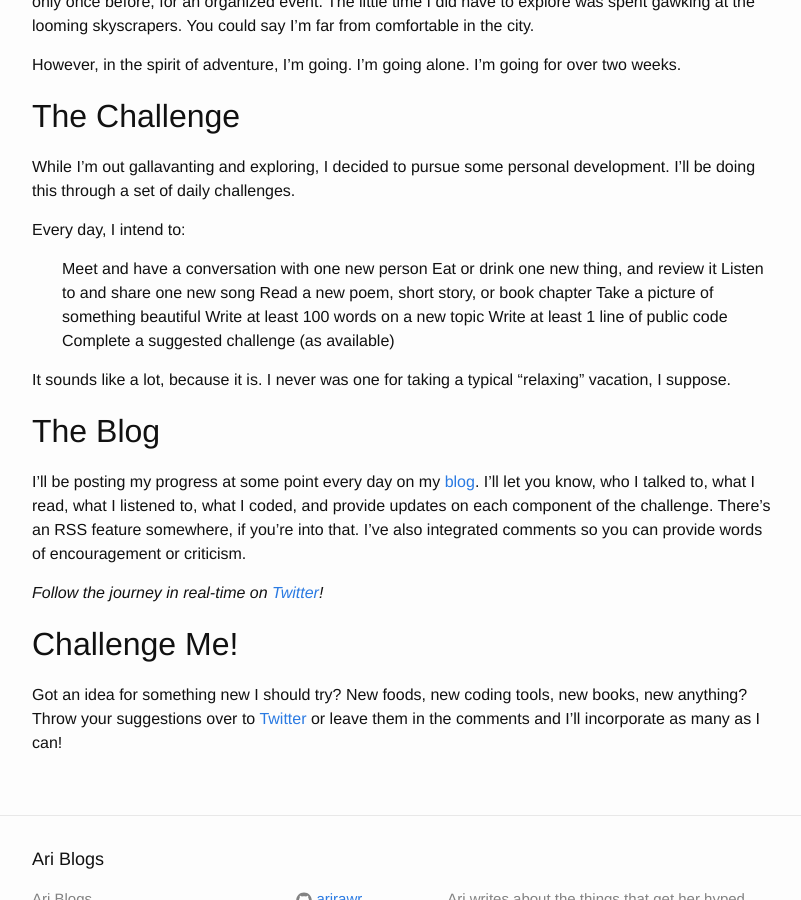
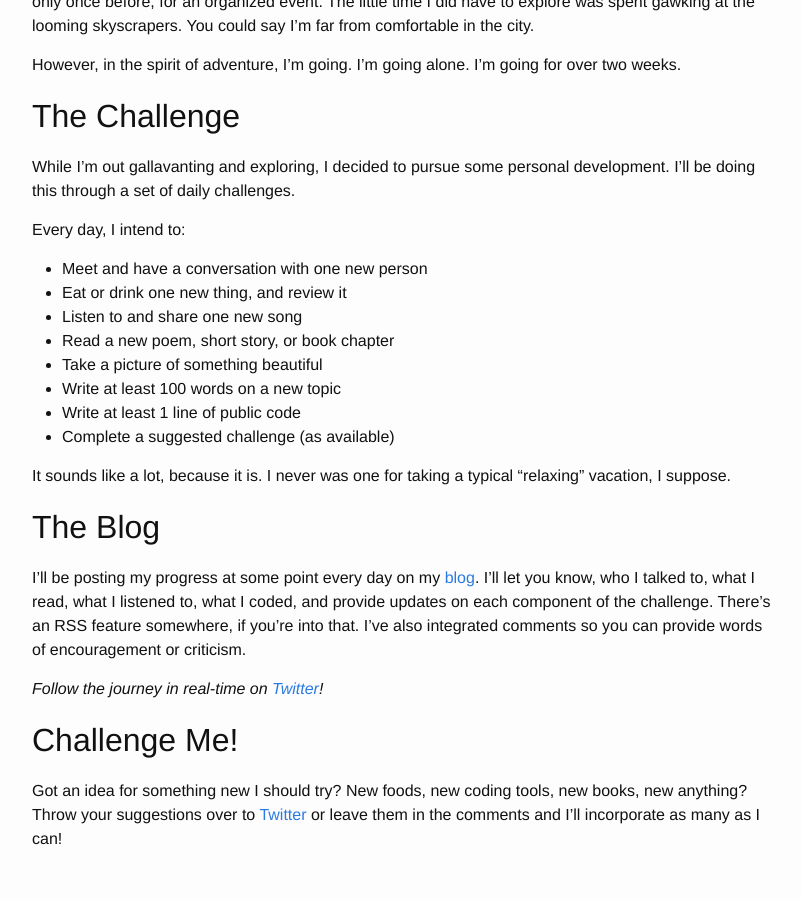
Before and after one commit to arirawr/blog, a Jekyll site: the page built from _posts/2014-12-26-the-new-challenge.markdown, in a window 1280 px wide and 900 px high, scrolled down 384 px. Shown: the whole window, without its empty margins (238-1039 px from the left). Built offline with Jekyll 4.4.1, drawn with Linux system fonts in a browser that asks for light colours; comment, search, counter and statistics services are not loaded.

Commit message:
Lists still suck

```diff
--- a/_posts/2014-12-26-the-new-challenge.markdown
+++ b/_posts/2014-12-26-the-new-challenge.markdown
@@ -16,14 +16,14 @@ While I'm out gallavanting and exploring, I decided to pursue some personal deve
 
 Every day, I intend to:
 <ul>
-Meet and have a conversation with one new person
-Eat or drink one new thing, and review it
-Listen to and share one new song
-Read a new poem, short story, or book chapter
-Take a picture of something beautiful
-Write at least 100 words on a new topic
-Write at least 1 line of public code
-Complete a suggested challenge (as available)
+<li>Meet and have a conversation with one new person</li>
+<li>Eat or drink one new thing, and review it</li>
+<li>Listen to and share one new song</li>
+<li>Read a new poem, short story, or book chapter</li>
+<li>Take a picture of something beautiful</li>
+<li>Write at least 100 words on a new topic</li>
+<li>Write at least 1 line of public code</li>
+<li>Complete a suggested challenge (as available)</li>
 </ul>
 
 It sounds like a lot, because it is. I never was one for taking a typical "relaxing" vacation, I suppose.
```
